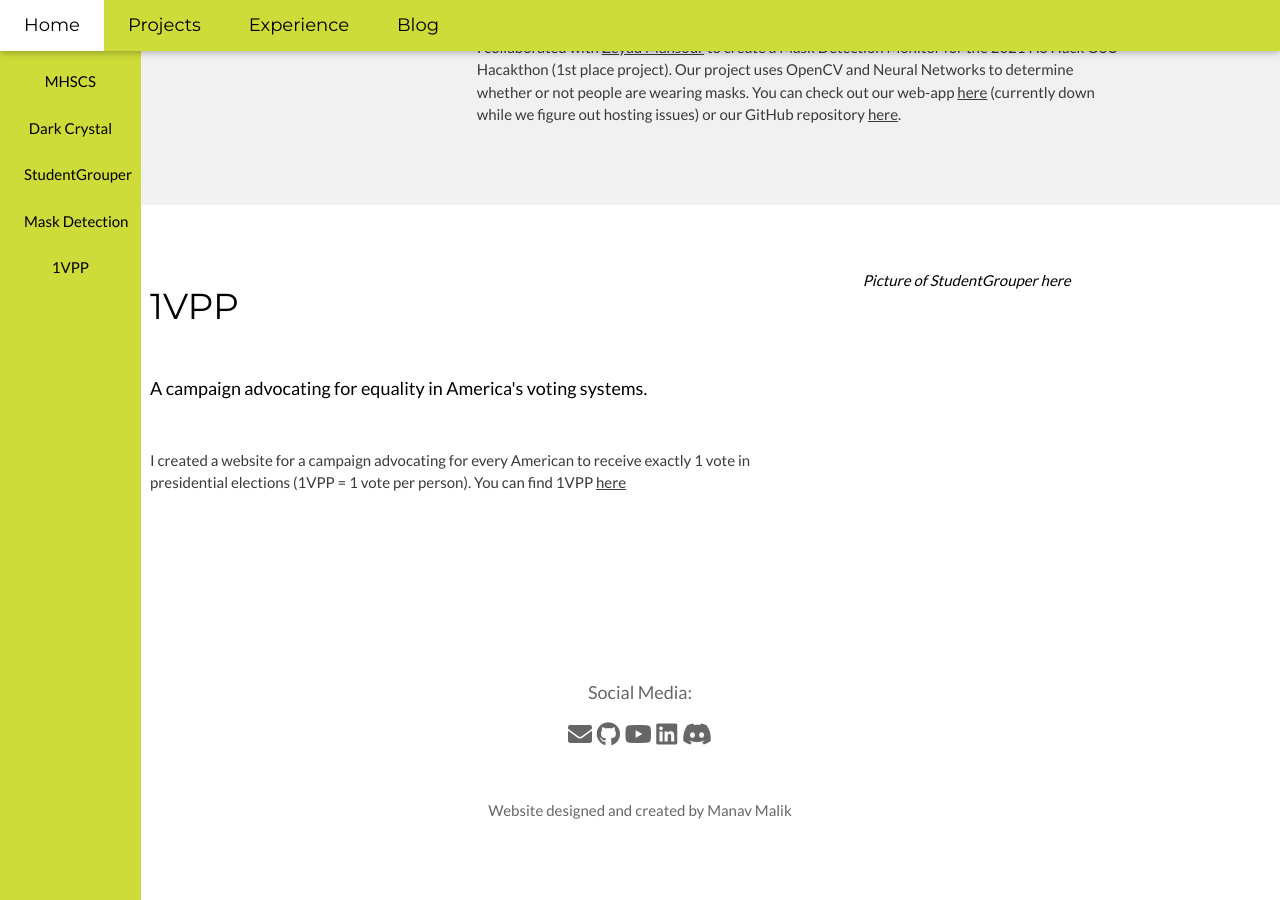
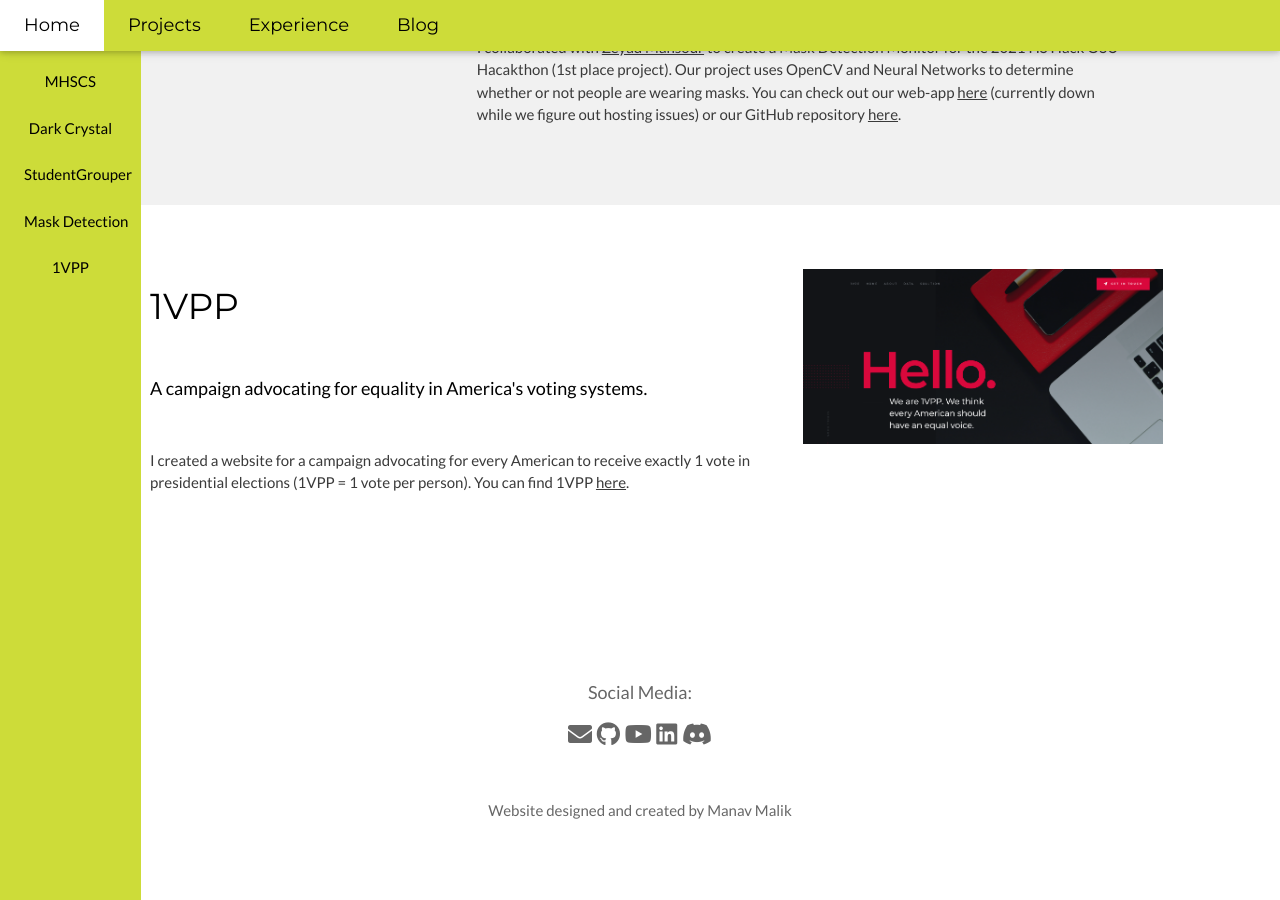
Before and after one commit to 0xmmalik/0xmmalik.github.io, a Jekyll site: the page projects/index.html, which Jekyll copies as it is, in a window 1280 px wide and 900 px high, scrolled down 2059 px. Built offline with Jekyll 4.4.1, drawn with Linux system fonts in a browser that asks for light colours.

Commit message:
added 1vpp image

```diff
--- a/projects/index.html
+++ b/projects/index.html
@@ -98,11 +98,11 @@
             <h1>1VPP</h1>
             <h5 class="w3-padding-32">A campaign advocating for equality in America's voting systems.</h5>
 
-            <p class="w3-text-dark-grey">I created a website for a campaign advocating for every American to receive exactly 1 vote in presidential elections (1VPP = 1 vote per person). You can find 1VPP <a href="/1vpp" target="_blank">here</a></p>
+            <p class="w3-text-dark-grey">I created a website for a campaign advocating for every American to receive exactly 1 vote in presidential elections (1VPP = 1 vote per person). You can find 1VPP <a href="/1vpp" target="_blank">here</a>.</p>
         </div>
 
         <div class="w3-third w3-center">
-            <i class="w3-padding-64">Picture of StudentGrouper here</i>
+            <img src="/img/image_2021-06-08_090553.png" width="110%" />
         </div>
     </div>
 </div>
```
